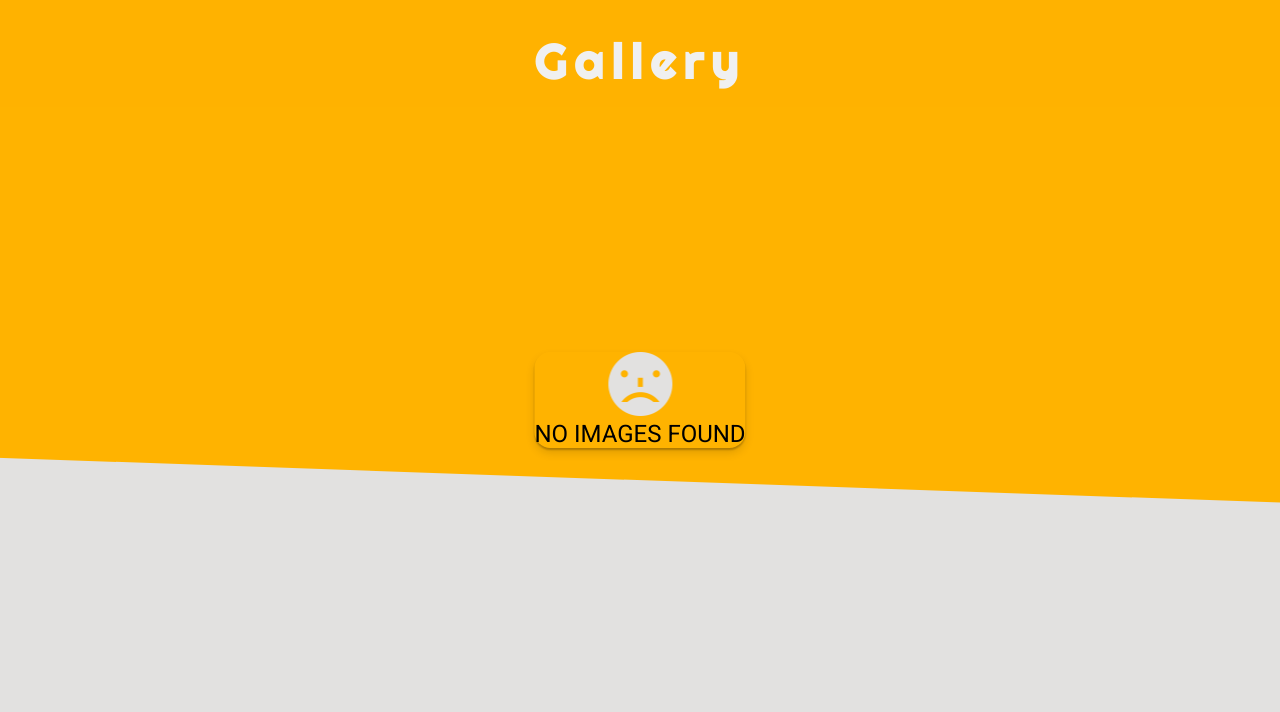
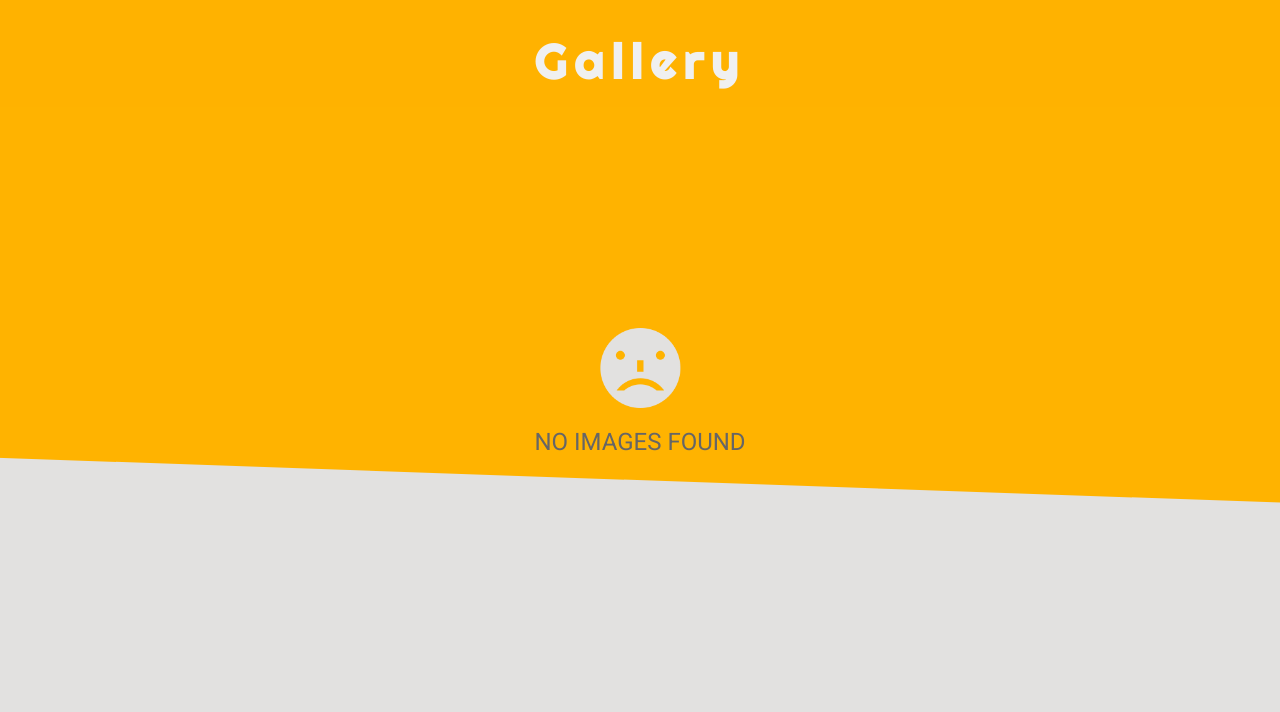
Before and after one commit to vermakartik/Gallery, a Django app: page / in a window 1280 px wide. Shown: the top 712 px of the page. Run offline with Django 3.2, Linux system fonts and the light colour scheme; data that the repository does not hold is empty.

Commit message:
made some collect static

```diff
--- a/static/image_gallery/css/main.css
+++ b/static/image_gallery/css/main.css
@@ -498,7 +498,6 @@ a.down_link:hover {
 .center_content {
     position: absolute;
     border-radius: 16px;
-    box-shadow: 0 5px 10px rgba(0, 0, 0, 0.12), 0 2px 2px rgba(0, 0, 0, 0.24);
     left: 50%;
     top: 50%;
     font-family: roboto, "sans-serif";
@@ -507,12 +506,13 @@ a.down_link:hover {
 }
 
 .center_content img {
-    width: 64px;
-    height: 64px;
+    width: 80px;
+    height: 80px;
 }
 
 .center_content p {
     font-size: 24px;
     text-transform: uppercase;
-    color:
+    color: #666;
+    padding: 16px;
 }
```
